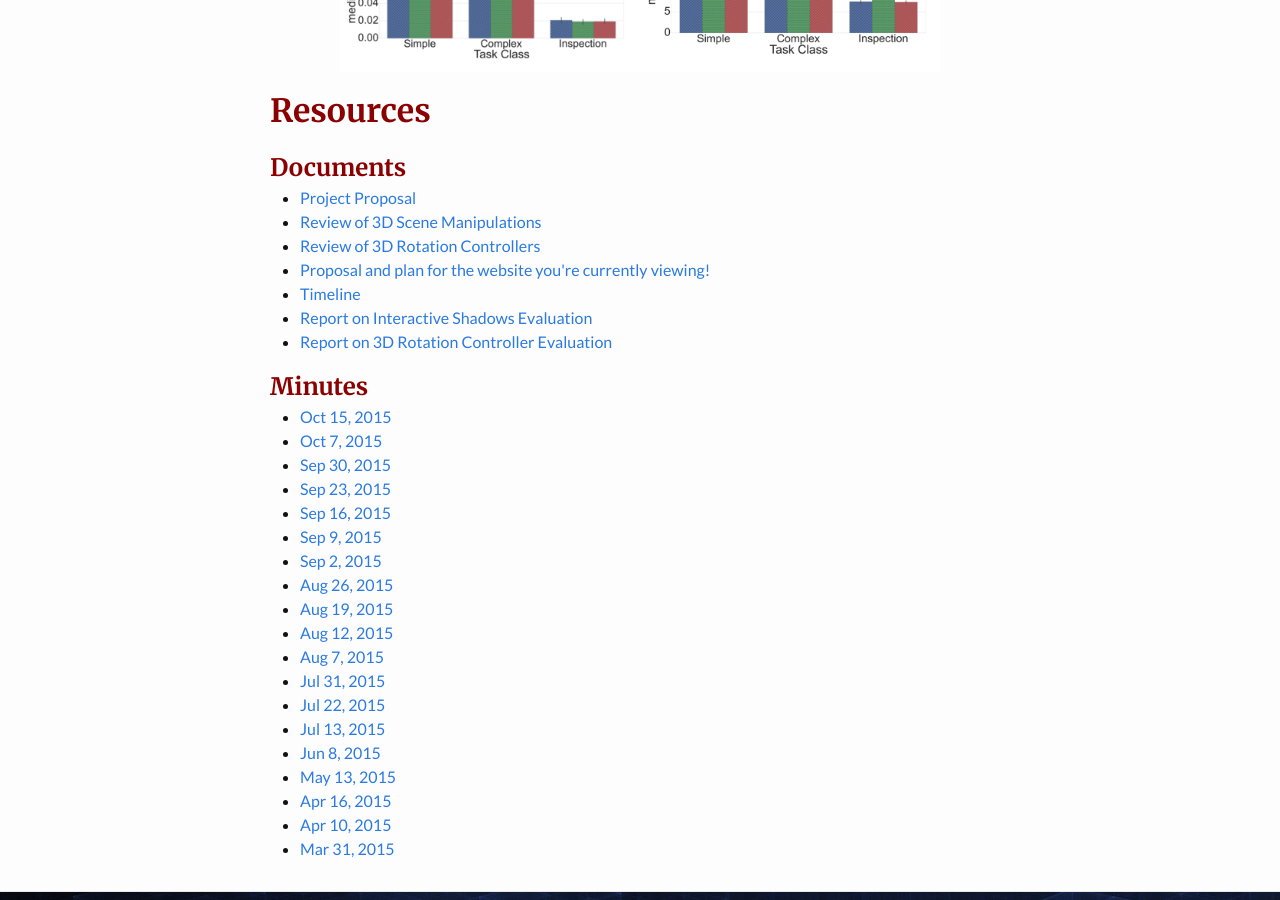
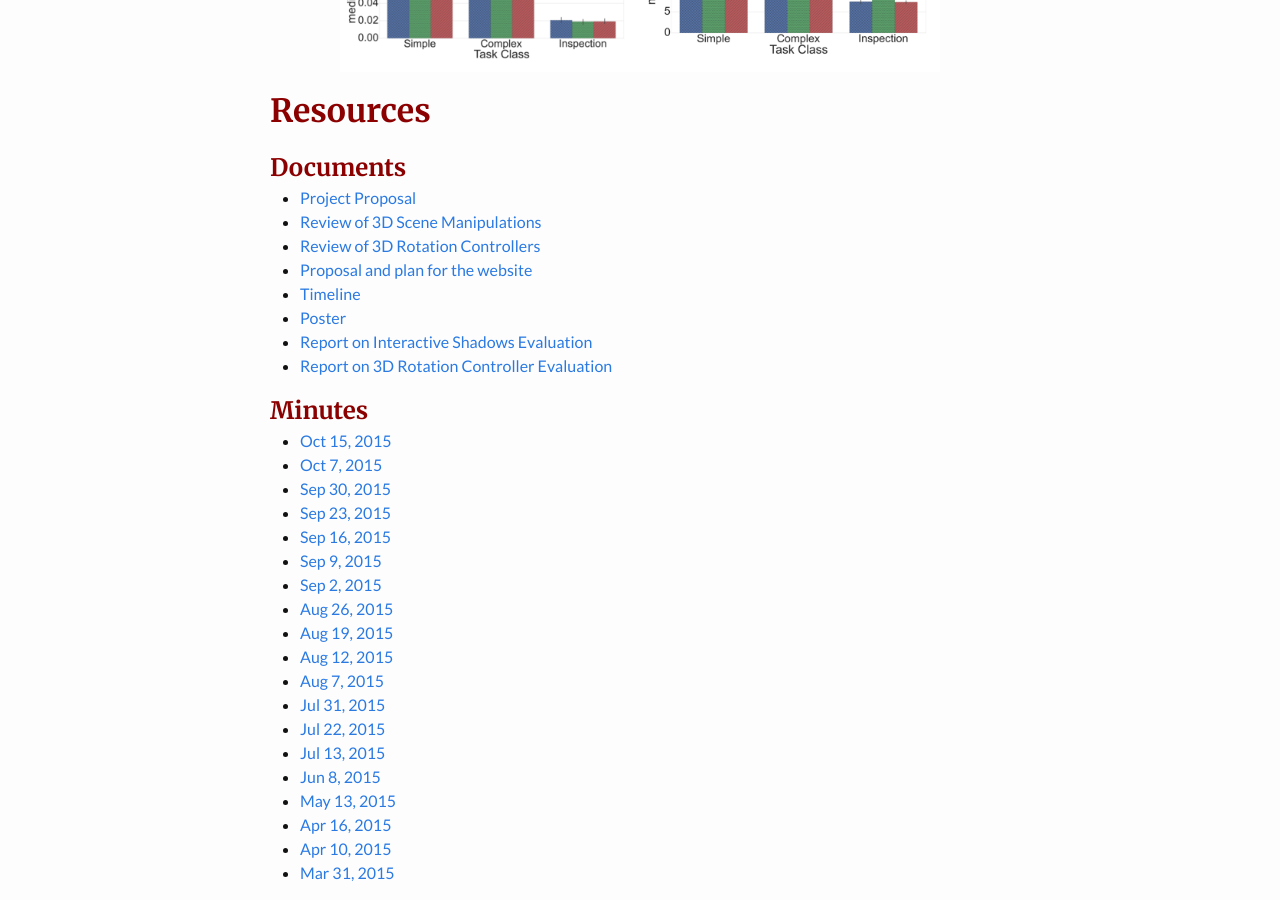
Before and after one commit to 3DUI/3DUI.github.io, a Jekyll site: the page built from index.html, in a window 1280 px wide and 900 px high, scrolled down 2273 px. Built offline with Jekyll 4.4.1, drawn with Linux system fonts in a browser that asks for light colours.

Commit message:
Added poster, changed web presence to html

```diff
--- a/index.html
+++ b/index.html
@@ -80,8 +80,9 @@ layout: default
         <li><a href="docs/Proposal.pdf" target="_blank">Project Proposal</a> <br></li>
         <li><a href="docs/ODNSIO001_LiteratureReview.pdf">Review of 3D Scene Manipulations</a> <br></li>
         <li><a href="docs/RYBSTE001_LiteratureReview.pdf">Review of 3D Rotation Controllers</a></li>
-        <li><a href="docs/web_presence_proposal.md">Proposal and plan for the website you're currently viewing!</a></li>
+        <li><a href="docs/web_presence_proposal.html">Proposal and plan for the website</a></li>
         <li><a href="docs/timeline.jpg">Timeline</a></li>
+        <li><a href="docs/poster.pdf">Poster</a></li>
         <li><a href="docs/ODNSIO001_Paper_Submission.pdf">Report on Interactive Shadows Evaluation</a></li>
         <li><a href="docs/RYBSTE001_3DUI_Handin.pdf">Report on 3D Rotation Controller Evaluation</a></li>
     </ul>
```
Also changed, not shown: docs/web_presence_proposal.md (+3 -0 lines), 1 other file.
